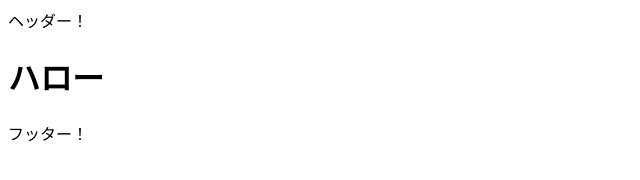
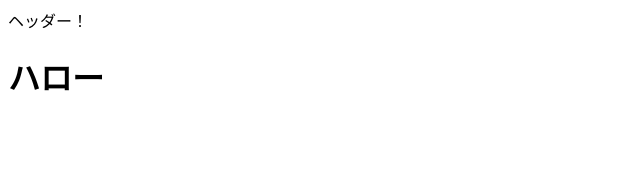
Before and after one commit to pric1209/gitpractice-, a plain HTML site: page index.html in a window 1280 px wide. Shown: the full height of the page, 0-640 px from the left. Drawn offline with Linux system fonts and the light colour scheme.

Commit message:
Revert "フッターの追加"
This reverts commit 4b02cccd6c7ef38f648805d982ba3f457ca41ab6.

```diff
--- a/index.html
+++ b/index.html
@@ -8,6 +8,5 @@
 <body>
     <header>ヘッダー！</header>
     <h1>ハロー</h1>
-    <footer>フッター！</footer>
 </body>
 </html>
```
